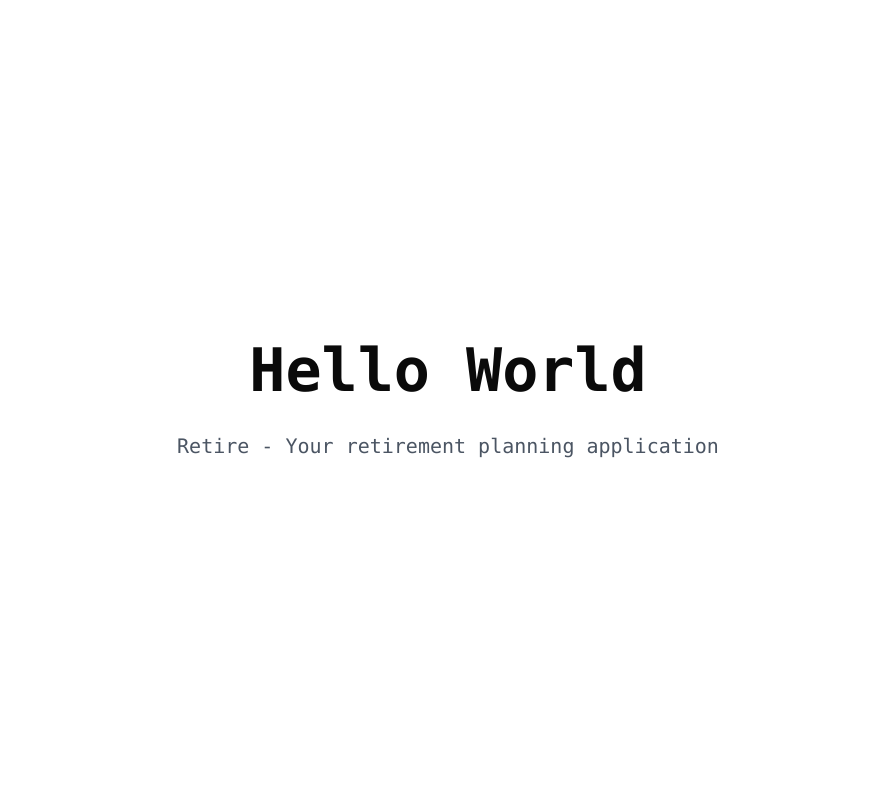
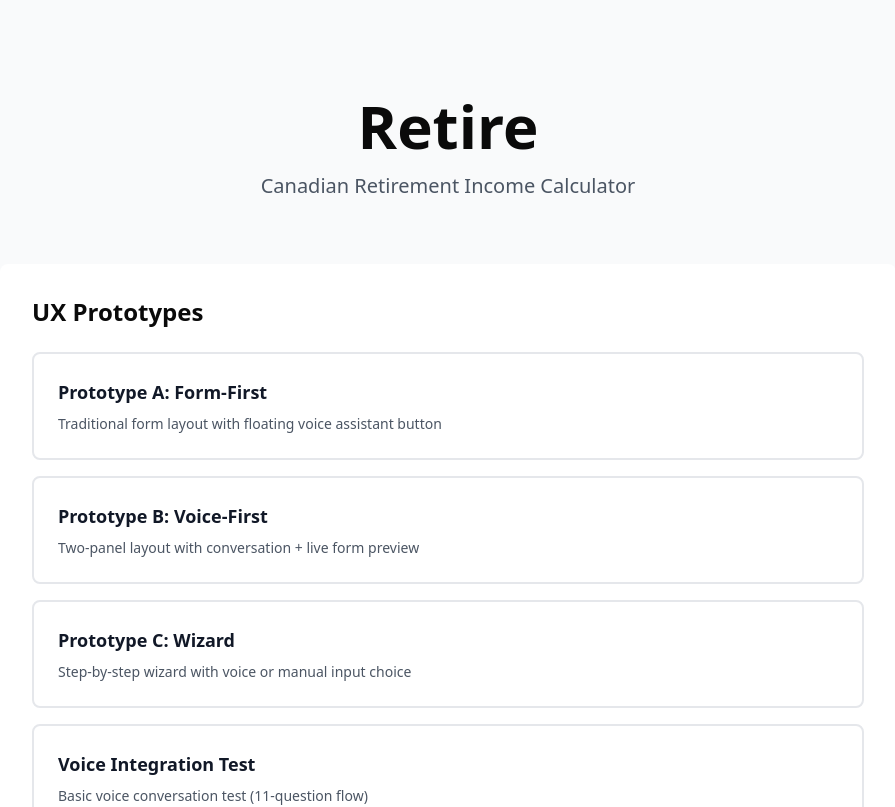
Before and after one commit to ljonespwc/retire, a Next.js app: page / in a window 1280 px wide. Shown: the top 807 px of the page, without its empty margins (192-1087 px from the left). Built offline with nearby package versions, Linux system fonts and the light colour scheme.

Commit message:
feat: add prototype navigation links and landing page UI

```diff
--- a/src/app/page.tsx
+++ b/src/app/page.tsx
@@ -1,13 +1,64 @@
+import Link from 'next/link'
+
 export default function Home() {
+  const prototypes = [
+    {
+      href: '/calculator/test-form-first',
+      title: 'Prototype A: Form-First',
+      description: 'Traditional form layout with floating voice assistant button'
+    },
+    {
+      href: '/calculator/test-voice-first',
+      title: 'Prototype B: Voice-First',
+      description: 'Two-panel layout with conversation + live form preview'
+    },
+    {
+      href: '/calculator/test-wizard',
+      title: 'Prototype C: Wizard',
+      description: 'Step-by-step wizard with voice or manual input choice'
+    },
+    {
+      href: '/test-voice',
+      title: 'Voice Integration Test',
+      description: 'Basic voice conversation test (11-question flow)'
+    }
+  ]
+
   return (
-    <main className="flex min-h-screen flex-col items-center justify-center p-24">
-      <div className="z-10 max-w-5xl w-full items-center justify-center font-mono text-sm flex flex-col gap-8">
-        <h1 className="text-6xl font-bold text-center">
-          Hello World
-        </h1>
-        <p className="text-xl text-center text-gray-600 dark:text-gray-400">
-          Retire - Your retirement planning application
-        </p>
+    <main className="flex min-h-screen flex-col items-center justify-center p-8 md:p-24 bg-gray-50">
+      <div className="z-10 max-w-4xl w-full flex flex-col gap-8">
+        <div className="text-center mb-8">
+          <h1 className="text-5xl md:text-6xl font-bold mb-4">
+            Retire
+          </h1>
+          <p className="text-xl text-gray-600">
+            Canadian Retirement Income Calculator
+          </p>
+        </div>
+
+        <div className="bg-white rounded-lg shadow-lg p-8">
+          <h2 className="text-2xl font-semibold mb-6">UX Prototypes</h2>
+          <div className="grid gap-4">
+            {prototypes.map((prototype) => (
+              <Link
+                key={prototype.href}
+                href={prototype.href}
+                className="block p-6 border-2 border-gray-200 rounded-lg hover:border-blue-500 hover:bg-blue-50 transition-colors group"
+              >
+                <h3 className="text-lg font-semibold text-gray-900 group-hover:text-blue-600 mb-2">
+                  {prototype.title}
+                </h3>
+                <p className="text-sm text-gray-600">
+                  {prototype.description}
+                </p>
+              </Link>
+            ))}
+          </div>
+        </div>
+
+        <div className="text-center text-sm text-gray-500">
+          <p>Voice-driven retirement planning with AI-powered conversation</p>
+        </div>
       </div>
     </main>
   );
```
